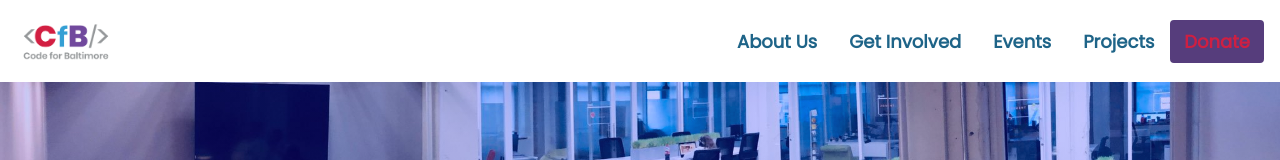
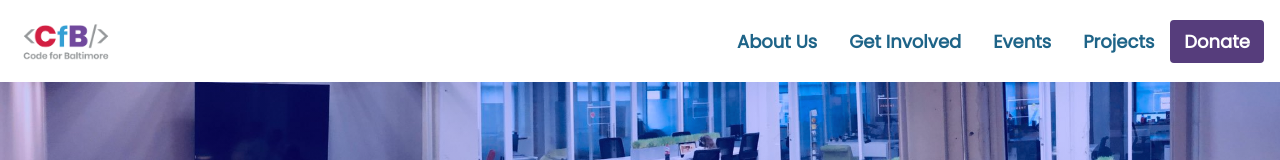
Before and after one commit to malc-v/Code-For-Baltimore, a plain HTML site: page index.html in a window 1280 px wide. In both pictures the pointer is over the button 1217 px from the left and 41 px from the top of the page. Shown: the top 160 px of the page. Drawn offline with nearby package versions, Linux system fonts and the light colour scheme; a script that the page names is missing.

Commit message:
Updated button text

```diff
--- a/css/cfb.css
+++ b/css/cfb.css
@@ -28,6 +28,8 @@ body{
 }*/
 
 /* Bootstrap CSS */
+
+.btn:hover {color: white !important;}
 
 .navbar-expand-lg .navbar-nav .nav-link {color: #1e6488;}
 .navbar-expand-lg .navbar-nav .nav-link:hover {color: #cf1f42 !important; text-decoration: underline;}
```
